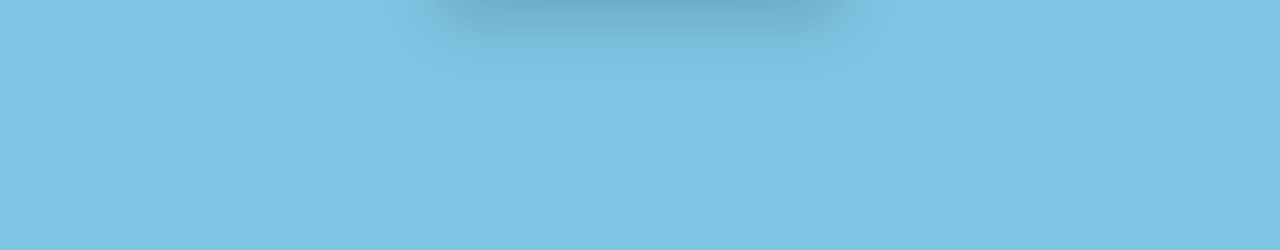
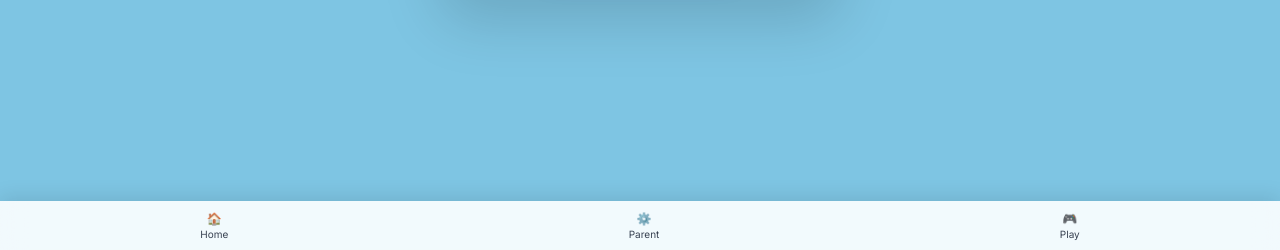
Before and after one commit to KevinCranfield/rewardApp, a Django app: page /enter-pin/ in a window 1280 px wide. Shown: the part 550-800 px from the top of the page. Run offline with Django 5.2, Linux system fonts and the light colour scheme; the visitor is signed in with stand-in values (Sample User, id 1); data comes from the database, SQL or seed files in the repository; data that the repository does not hold is empty.

Commit message:
updated ui

```diff
--- a/game/static/game/css/styles.css
+++ b/game/static/game/css/styles.css
@@ -610,6 +610,10 @@ button, a {
         0 6px 12px rgba(0,0,0,.08);
 }
 
+.card:active{
+    transform:scale(.97);
+}
+
 .child-header{
     display:flex;
     align-items:center;
@@ -641,9 +645,10 @@ button, a {
 
 .container{
     width:100%;
-    max-width:100%;         /* 🔥 REMOVE 1100px LIMIT */
+    max-width:100%;
     margin:auto;
     padding:10px;
+    padding-bottom:80px;
 }
 
 
@@ -1504,6 +1509,13 @@ button:focus-visible{
 /* Button press effect */
 button:active{
     transform:scale(.96);
+}
+
+.nav-item:active,
+.home-btn:active,
+.reward-btn:active,
+.add-reward-btn:active{
+    transform:scale(.94);
 }
 
 /* Token subtle bounce on move (for JS animation hook) */
@@ -2383,3 +2395,70 @@ html, body {
     opacity: 1;
     transform: translate(-50%, -10px);
 }
+
+/* =========================
+   BOTTOM NAV (APP STYLE)
+========================= */
+
+.bottom-nav{
+    position:fixed;
+    bottom:0;
+    left:0;
+    right:0;
+
+    background:rgba(255,255,255,0.9);
+    backdrop-filter:blur(12px);
+
+    display:flex;
+    justify-content:space-around;
+    padding:10px 0;
+
+    box-shadow:0 -4px 20px rgba(0,0,0,.1);
+    z-index:1000;
+}
+
+.nav-item{
+    display:flex;
+    flex-direction:column;
+    align-items:center;
+    font-size:12px;
+    color:#374151;
+    text-decoration:none;
+    gap:2px;
+}
+
+.nav-item span{
+    font-size:10px;
+}
+
+.nav-item:active{
+    transform:scale(.92);
+}
+
+
+
+.page{
+    animation:pageIn .25s ease;
+}
+
+@keyframes pageIn{
+    from{
+        opacity:0;
+        transform:translateY(10px);
+    }
+    to{
+        opacity:1;
+        transform:translateY(0);
+    }
+}
+
+.reward-input.active{
+    border-color:#4f46e5;
+    box-shadow:0 0 0 3px rgba(79,70,229,.2);
+    background:white;
+}
+
+.reward-select.active{
+    border-color:#6366f1;
+    box-shadow:0 0 0 3px rgba(99,102,241,.2);
+}
--- a/game/static/game/js/game.js
+++ b/game/static/game/js/game.js
@@ -1007,9 +1007,10 @@ document.addEventListener("DOMContentLoaded", () => {
             input.addEventListener("input", () => {
                 if(input.value.trim().length > 0){
                     select.value = "";
-                    input.style.borderColor = "#4f46e5";
+                    input.classList.add("active");
+                    select.classList.remove("active");
                 } else {
-                    input.style.borderColor = "";
+                    input.classList.remove("active");
                 }
                 updateState();
             });
@@ -1019,6 +1020,10 @@ document.addEventListener("DOMContentLoaded", () => {
         select.addEventListener("change", () => {
             if(select.value && input){
                 input.value = "";
+                input.classList.remove("active");
+                select.classList.add("active");
+            } else {
+                select.classList.remove("active");
             }
 
             select.classList.remove("homework","behaviour","helping","reading","exercise");
@@ -1070,9 +1075,10 @@ document.addEventListener("DOMContentLoaded", () => {
                     form.reset();
                     button.disabled = true;
                     select.className = "reward-select";
+                    select.classList.remove("active");
 
                     if(input){
-                        input.style.borderColor = "";
+                        input.classList.remove("active");
                     }
 
                     // optional: refresh UI after short delay
--- a/game/templates/game/base.html
+++ b/game/templates/game/base.html
@@ -74,8 +74,10 @@
 </header>
 
 <main class="container">
-    {% block content %}
-    {% endblock %}
+    <div class="page">
+        {% block content %}
+        {% endblock %}
+    </div>
 </main>
 </div>
 
@@ -154,6 +156,14 @@ window.addEventListener("load", () => {
 </script>
 
 
+<div class="bottom-nav">
+    <a href="/" class="nav-item">🏠<span>Home</span></a>
+    {% if request.user.is_authenticated %}
+        <a href="/dashboard/" class="nav-item">⚙️<span>Parent</span></a>
+    {% endif %}
+    <a href="/" class="nav-item">🎮<span>Play</span></a>
+</div>
+
 <div id="toast" class="toast hidden"></div>
 
 <script>
```
